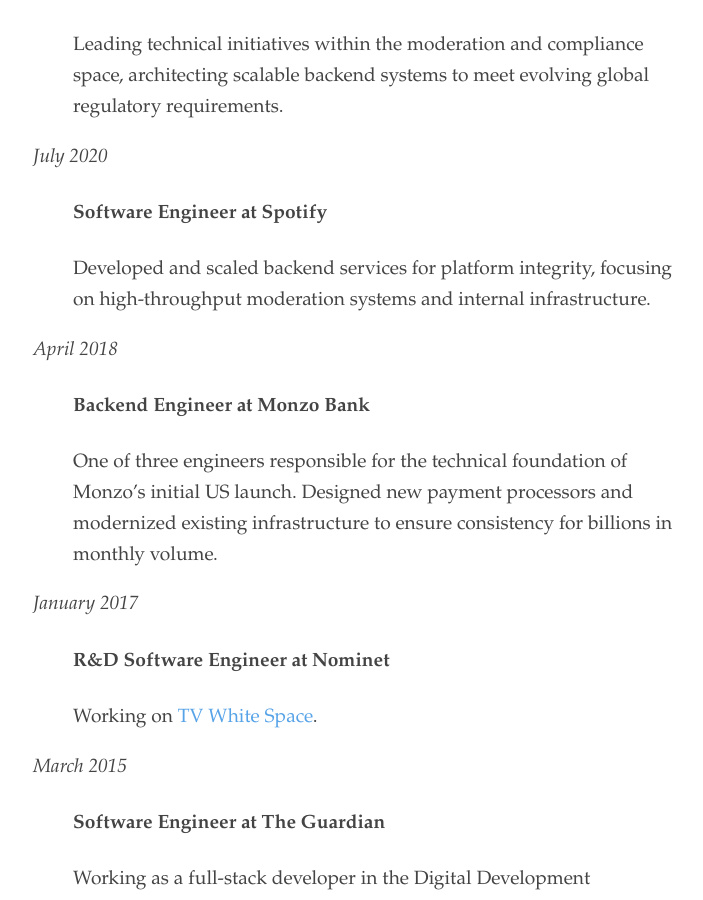
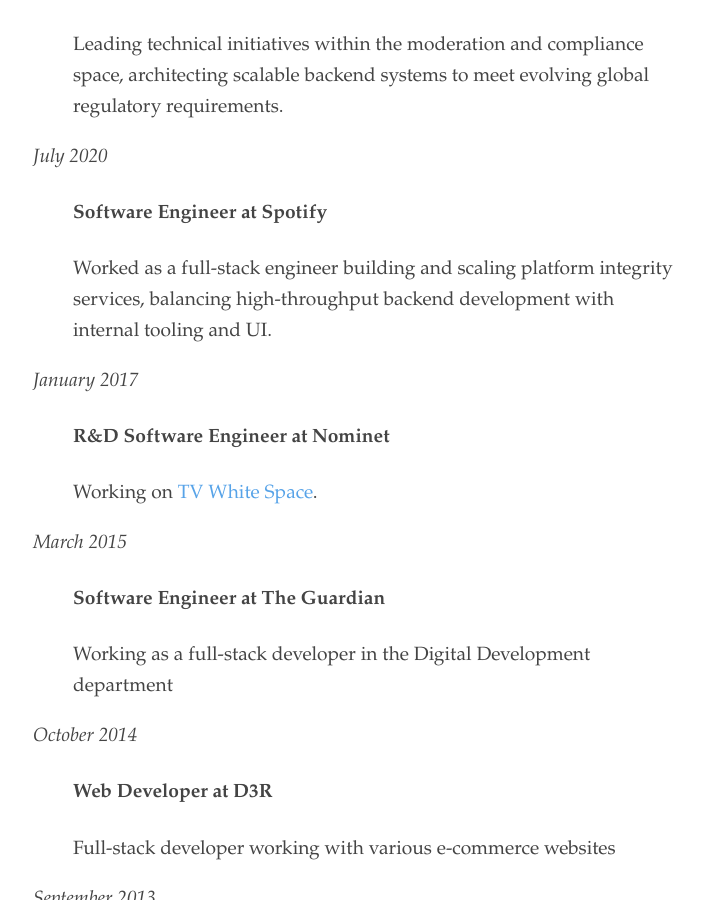
Before and after one commit to niklasvincent/nlindblad.github.io, a Jekyll site: the page built from index.html, in a window 1280 px wide and 900 px high, scrolled down 945 px. Shown: the whole window, without its empty margins (282-985 px from the left). Built offline with Jekyll 4.4.1, drawn with Linux system fonts in a browser that asks for light colours.

Commit message:
Mention full-stack

```diff
--- a/index.html
+++ b/index.html
@@ -40,7 +40,6 @@
 <h2 class="about-page__subtitle" id="timeline">Personal Timeline</h2>
 
 <div class="timeline">
-   <div class="timeline">
   <dl class="timeline__entry">
     <dt class="timeline__entry__date">September 2024 — Present</dt>
     <dd class="timeline__entry__details">
@@ -61,22 +60,8 @@
         Software Engineer at Spotify
       </h4>
       <p class="timeline__entry__details__summary">
-        Developed and scaled backend services for platform integrity, focusing on
-        high-throughput moderation systems and internal infrastructure.
-      </p>
-    </dd>
-  </dl>
-
-  <dl class="timeline__entry">
-    <dt class="timeline__entry__date">April 2018</dt>
-    <dd class="timeline__entry__details">
-      <h4 class="timeline__entry__details__title">
-        Backend Engineer at Monzo Bank
-      </h4>
-      <p class="timeline__entry__details__summary">
-        One of three engineers responsible for the technical foundation of Monzo’s
-        initial US launch. Designed new payment processors and modernized existing
-        infrastructure to ensure consistency for billions in monthly volume.
+        Worked as a full-stack engineer building and scaling platform integrity services,
+        balancing high-throughput backend development with internal tooling and UI.
       </p>
     </dd>
   </dl>
```
